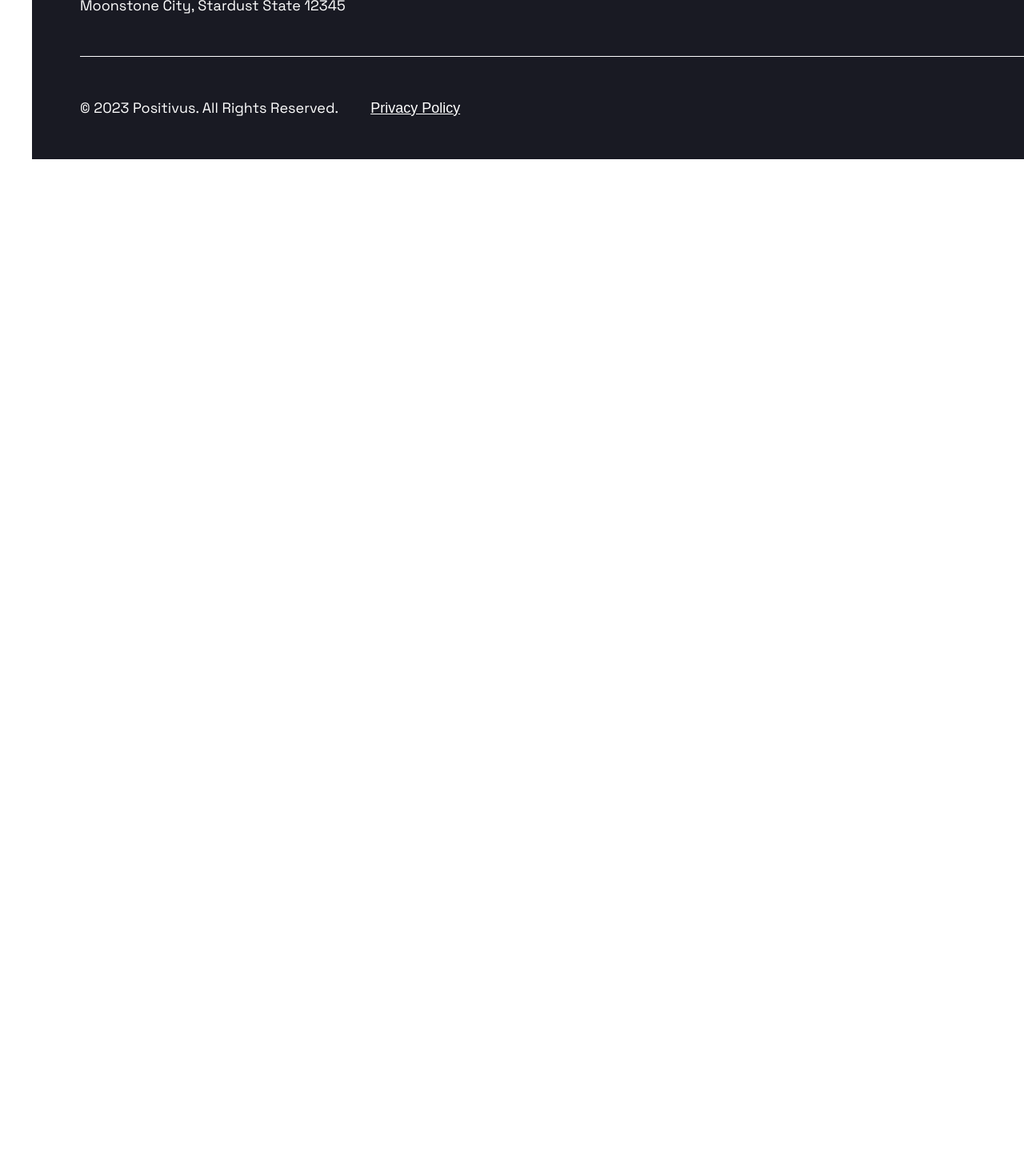
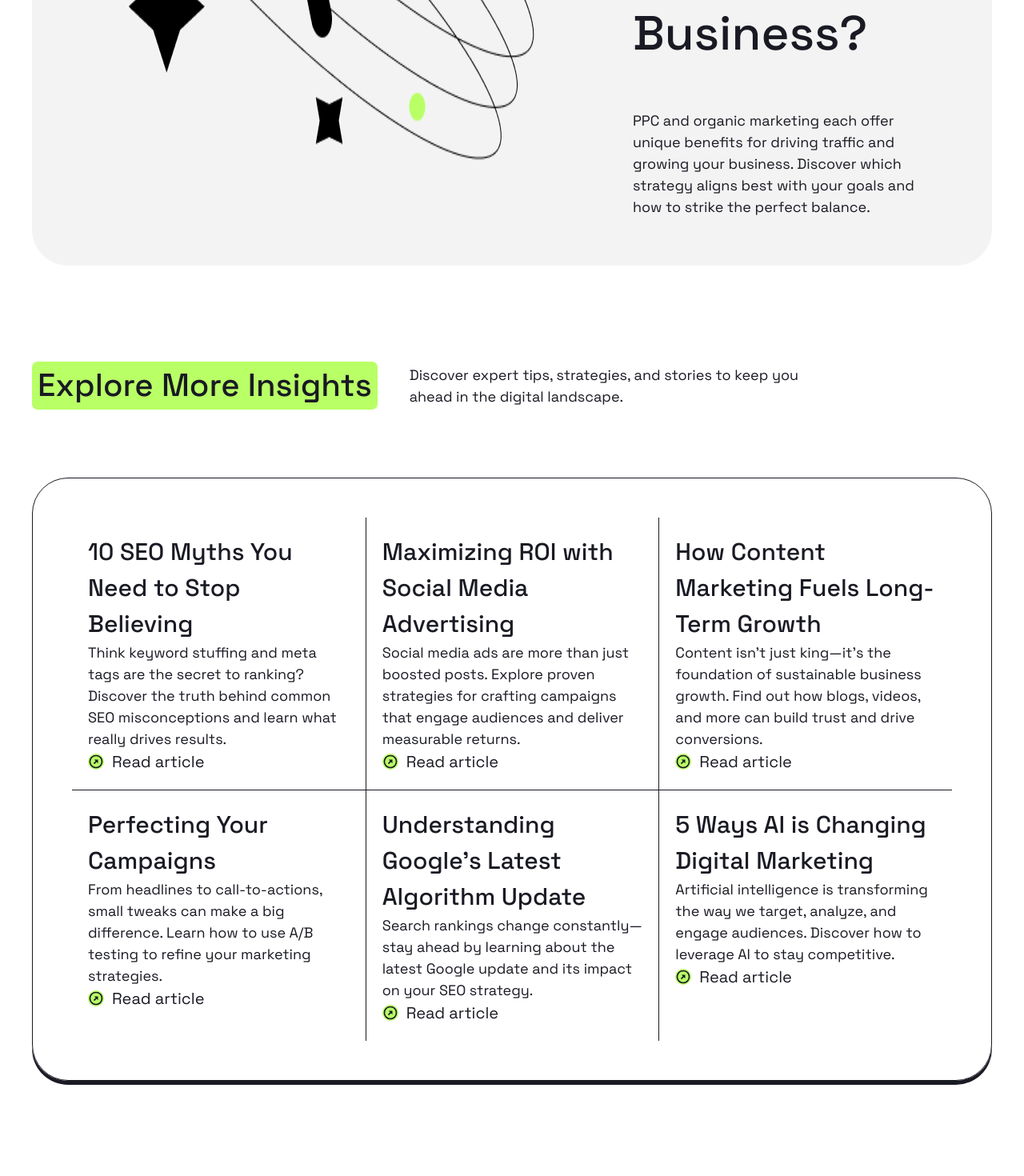
Before and after one commit to dkaliazin/positivus-site, a React (Vite) app: page /blog in a window 1280 px wide. Shown: the part 900-2370 px from the top of the page at 80% size. Before the commit the page ends 1099 px from the top, so only its background shows below. Built offline with nearby package versions, Linux system fonts and the light colour scheme.

Commit message:
pricing+blog pages

```diff
--- /dev/null
+++ b/src/assets/whiteGridBlogData.js
@@ -0,0 +1,50 @@
+export const whiteGridBlogData = [
+    {
+      id: 1,
+      title: '10 SEO Myths You Need to Stop Believing',
+      description:
+        'Think keyword stuffing and meta tags are the secret to ranking? Discover the truth behind common SEO misconceptions and learn what really drives results.',
+      linktext: 'Read article',
+      link: '#'
+    },
+    {
+      id: 2,
+      title: 'Maximizing ROI with Social Media Advertising',
+      description:
+        'Social media ads are more than just boosted posts. Explore proven strategies for crafting campaigns that engage audiences and deliver measurable returns.',
+      linktext: 'Read article',
+      link: '#'
+    },
+    {
+      id: 3,
+      title: 'How Content Marketing Fuels Long-Term Growth',
+      description:
+        'Content isn’t just king—it’s the foundation of sustainable business growth. Find out how blogs, videos, and more can build trust and drive conversions.',
+      linktext: 'Read article',
+      link: '#'
+    },
+    {
+      id: 4,
+      title: 'Perfecting Your Campaigns',
+      description:
+        'From headlines to call-to-actions, small tweaks can make a big difference. Learn how to use A/B testing to refine your marketing strategies.',
+      linktext: 'Read article',
+      link: '#'
+    },
+    {
+      id: 5,
+      title: 'Understanding Google’s Latest Algorithm Update',
+      description:
+        'Search rankings change constantly—stay ahead by learning about the latest Google update and its impact on your SEO strategy.',
+      linktext: 'Read article',
+      link: '#'
+    },
+    {
+      id: 6,
+      title: '5 Ways AI is Changing Digital Marketing',
+      description:
+        'Artificial intelligence is transforming the way we target, analyze, and engage audiences. Discover how to leverage AI to stay competitive.',
+      linktext: 'Read article',
+      link: '#'
+    }
+  ];
--- a/src/components/DropDownList/DropDownList.module.css
+++ b/src/components/DropDownList/DropDownList.module.css
@@ -1,4 +1,5 @@
 .ourworkingprocess {
+  margin-bottom: 140px;
 }
 .processheadbox {
   margin: 0;
--- a/src/components/InfoSection/InfoSection.jsx
+++ b/src/components/InfoSection/InfoSection.jsx
@@ -1,12 +1,13 @@
 import css from './InfoSection.module.css'
-const InfoSection = ({ imgSrc, alt, title, text }) => {
+const InfoSection = ({ imgSrc, alt, title, text, strat, strattext}) => {
     return(
     <section className={css.infosection}>
         <img src={imgSrc} alt={alt} className={css.infoimg}/>
-        <div className={css.textbox}>
-            <h1>{title}</h1>
-            <p>{text}</p>
-        </div>
+            <div className={css.textbox}>
+                <p className={strat === true? css.strat : css.none}>{strattext}</p>
+                <h1>{title}</h1>
+                <p>{text}</p>
+            </div>
         </section>
         )
 }
--- a/src/components/InfoSection/InfoSection.module.css
+++ b/src/components/InfoSection/InfoSection.module.css
@@ -11,3 +11,14 @@
   flex-direction: column;
   gap: 50px;
 }
+.none {
+  display: none;
+}
+.strat {
+  background-color: lightgray;
+  color: gray;
+  padding: 0 10px;
+  border-radius: 10px;
+  box-sizing: border-box;
+  max-width: fit-content;
+}
--- a/src/components/PricingSection/PricingSection.jsx
+++ b/src/components/PricingSection/PricingSection.jsx
@@ -2,7 +2,7 @@ import css from './PricingSection.module.css';
 import { IoIosCheckmarkCircle } from "react-icons/io";
 const PricingSection = ({headertitle, headertext, pricingData}) => {
     return (
-        <section>
+        <section className={css.section}>
             <div className={css.header}>
                 <h1>{headertitle}</h1>
                 <p className={css.headertext}>{headertext}</p>
@@ -12,28 +12,45 @@ const PricingSection = ({headertitle, headertext, pricingData}) => {
                     id,
                     name,
                     price,
+                    bg,
                     period,
                     popular,
                     buttonText,
                     quoteText,
                     features
                 }) => (
-                    <li key={id} className={css.listitem}>
+                    <li key={id} className={`${css.listitem} ${bg === 'black' ? css.bgblack : css.bgwhite}`}>
                         <div className={css.topbox}>
-                            <h3>{name}</h3>
-                            <h2>${price} <span className={css.period}>/{period}</span></h2>
+                            <h3 className={`${bg ==='black'? css.textwhite:''}`}>{name}</h3>
+                            <h2 className={`${bg ==='black'? css.textwhite:''}`}>${price} <span className={` ${css.period} ${bg ==='black'? css.textwhite:'' }`}>/{period}</span></h2>
                             {popular === true ? <p className={css.popular}>Popular</p>:''}
                         </div>
                         <div className={css.btnbox}>
-                            <button className={css.btnget}>{buttonText}</button>
-                            <button className={css.btnquote}>{quoteText}</button>
+                            <button
+                                className={`
+                                    ${css.btnget}
+                                    ${bg === 'black' ?
+                                        `${css.bggreen} ${css.textblack}` : ''}`}>
+                                {buttonText}
+                            </button>
+                            <button
+                                className={`
+                                    ${css.btnquote}
+                                ${bg === 'black' ?
+                                        `${css.bgblack}
+                                        ${css.textwhite}
+                                        ${css.borderwhite}
+                                        ${css.outlinewhite}` : ''}`}>
+                                {quoteText}
+                            </button>
                         </div>
-                        <span className={css.border} />
+                        <span className={bg==='black'? css.borderwhite:css.border} />
                         <ul className={css.proslist}>
                             {features.map((feature, index) => (
                                 <li key={index} className={css.prositem}>
-                                    <IoIosCheckmarkCircle className={css.icon} />
-                                    <p>{feature}</p>
+                                    <IoIosCheckmarkCircle size={20}
+                                        className={`${css.icon}`} />
+                                    <p className={`${bg ==='black'? css.textwhite:''}`}>{feature}</p>
                                 </li>
                             ))}
                         </ul>
--- a/src/components/PricingSection/PricingSection.module.css
+++ b/src/components/PricingSection/PricingSection.module.css
@@ -1,5 +1,13 @@
+.section {
+  margin-bottom: 140px;
+}
 .header {
   margin-bottom: 85px;
+}
+.topbox {
+  display: flex;
+  flex-direction: column;
+  gap: 15px;
 }
 .headertext {
   width: 450px;
@@ -8,4 +16,88 @@
   display: flex;
   gap: 45px;
   list-style: none;
+  position: relative;
 }
+.btnbox {
+  display: flex;
+  flex-direction: column;
+  gap: 20px;
+}
+.btnget {
+  width: 100%;
+  border: none;
+  outline: none;
+  color: white;
+  background-color: #191a23;
+}
+.border {
+  border: 1px solid #191a23;
+}
+.listitem {
+  width: 100%;
+  background-color: white;
+  padding: 50px;
+  box-shadow: 0px 5px 0px #191a23;
+  border-radius: 45px;
+  outline: 1px #191a23 solid;
+  outline-offset: -1px;
+  position: relative;
+  display: flex;
+  flex-direction: column;
+  gap: 30px;
+}
+.popular {
+  position: absolute;
+  left: 70%;
+  bottom: 90%;
+  background-color: #b9ff66;
+  padding: 0 10px;
+  border-radius: 45px;
+  font-weight: 500;
+}
+.period {
+  font-size: 20px;
+  font-weight: 400;
+}
+.proslist {
+  list-style: none;
+  padding: 0;
+  margin: 0;
+}
+.prositem {
+  display: flex;
+  position: relative;
+  padding-left: 40px;
+}
+.icon {
+  width: 20px !important;
+  height: 20px;
+  font-size: 20px;
+  position: absolute;
+  left: 10px;
+  top: 5px;
+  fill: #b9ff66;
+  background-color: #191a23;
+  border-radius: 100%;
+}
+.bgblack {
+  background-color: #191a23;
+}
+.borderwhite {
+  border: 1px solid white;
+}
+.outlinewhite {
+  outline: 1px solid white;
+}
+.bgwhite {
+  background-color: white;
+}
+.bggreen {
+  background-color: #b9ff66;
+}
+.textwhite {
+  color: white;
+}
+.textblack {
+  color: #191a23;
+}
--- a/src/components/WhiteGridList/WhiteGridList.jsx
+++ b/src/components/WhiteGridList/WhiteGridList.jsx
@@ -5,7 +5,7 @@ const WhiteGridList = ({headertitle,headertext,whiteGridData}) => {
         <section className={css.section}>
             <div className={css.headerbox}>
                 <h2 className={css.highlight}>{headertitle}</h2>
-                <p>{headertext}</p>
+                <p className={css.headertext}>{headertext}</p>
             </div>
             <ul className={css.grid}>
                 {whiteGridData.map(({ id, title, description, linktext, link }) => (
--- a/src/components/WhiteGridList/WhiteGridList.module.css
+++ b/src/components/WhiteGridList/WhiteGridList.module.css
@@ -25,13 +25,21 @@
 
   display: grid;
   grid-template-columns: repeat(3, 1fr);
-  gap: 40px;
   list-style: none;
   margin: 0;
 }
+.headertext {
+  max-width: 500px;
+}
 .griditem {
-  padding: 0;
+  padding: 20px;
   margin: 0;
+}
+.griditem:not(:nth-child(3n + 1)) {
+  border-left: 1px solid #191a23;
+}
+.griditem:not(:nth-child(-n + 3)) {
+  border-top: 1px solid #191a23;
 }
 .description {
 }
--- a/src/index.css
+++ b/src/index.css
@@ -69,6 +69,7 @@ button {
   outline: 1px #191a23 solid;
   outline-offset: -1px;
   background-color: white;
+  font-weight: 500;
 }
 ul {
   padding: 0;
--- a/src/pages/Blog/Blog.jsx
+++ b/src/pages/Blog/Blog.jsx
@@ -1,5 +1,24 @@
+import InfoSection from "../../components/InfoSection/InfoSection";
+import heroimg from '../../assets/heroimg.png'
+import WhiteGridList from "../../components/WhiteGridList/WhiteGridList";
+import { whiteGridBlogData } from "../../assets/whiteGridBlogData";
 const Blog = () => {
-    return <h1>Blog</h1>;
+  return (
+    <>
+      <InfoSection
+        imgSrc={heroimg}
+        alt={'Hero Image'}
+        strat={true}
+        strattext={'Marketing Strategies'}
+        text={'PPC and organic marketing each offer unique benefits for driving traffic and growing your business. Discover which strategy aligns best with your goals and how to strike the perfect balance.'}
+        title={'PPC vs. Organic Marketing: Which One Is Right for Your Business?'}
+      />
+      <WhiteGridList
+        headertitle={'Explore More Insights'}
+        headertext={'Discover expert tips, strategies, and stories to keep you ahead in the digital landscape.'}
+        whiteGridData={whiteGridBlogData}
+      />
+    </>);
   };
 
   export default Blog;
--- a/src/pages/UseCases/UseCases.jsx
+++ b/src/pages/UseCases/UseCases.jsx
@@ -26,7 +26,7 @@ const UseCases = () => {
       />
       <WhiteGridList
         headertitle={'All Success Stories'}
-        headertext={<>Explore Real-Life Examples of Our Proven Digital Marketing<br/> Success through Our Case Studies</>}
+        headertext={<>Explore Real-Life Examples of Our Proven Digital Marketing Success through Our Case Studies</>}
         whiteGridData={allSuccessData}
       />
       <Testimonials
```
